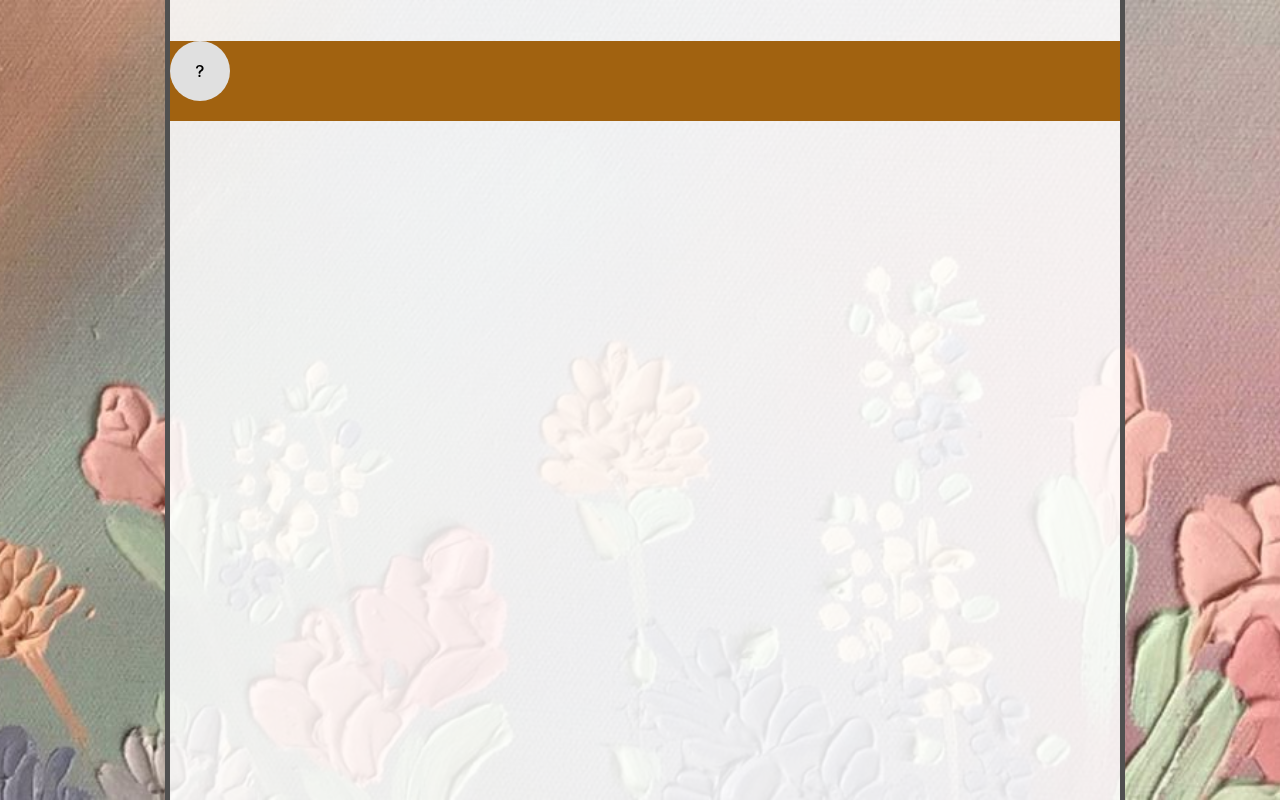
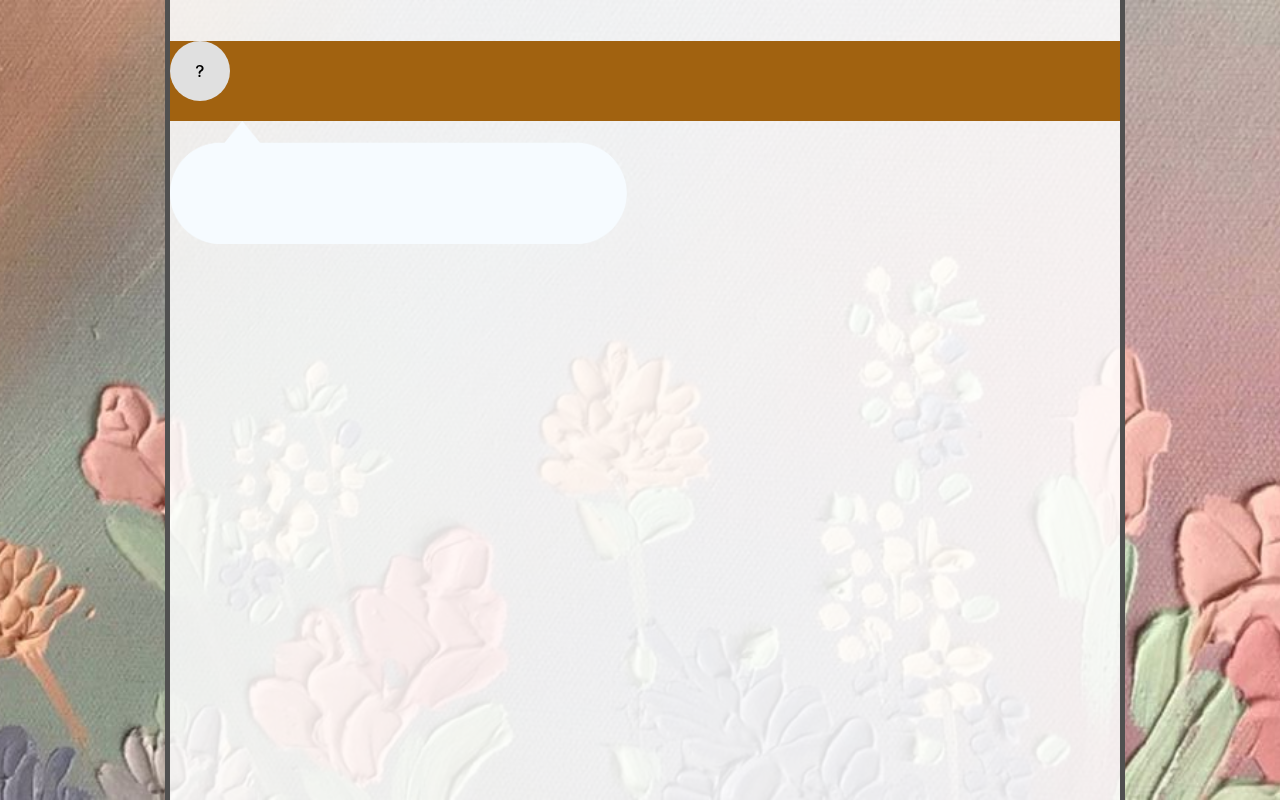
Before and after one commit to wisdomyeon/ToDoList, a React (Create React App) app: page /todo in a window 1280 px wide. Shown: the top 800 px of the page. Built offline with nearby package versions, Linux system fonts and the light colour scheme; a web font is replaced by a local one.

Commit message:
감정상태 modal

```diff
--- a/src/App.css
+++ b/src/App.css
@@ -113,6 +113,14 @@ button {
   transform: translate(-50%, -50%)
 }
 
+.stateModal {
+  height: 10%;
+  width: 50%;
+  display: block;
+  position: static;
+
+}
+
 @media (prefers-reduced-motion: no-preference) {
   .App-logo {
     animation: App-logo-spin infinite 20s linear;
--- a/src/page/MainToDo.jsx
+++ b/src/page/MainToDo.jsx
@@ -1,20 +1,25 @@
-import React from 'react';
+import { React, useState } from 'react';
 import { useRecoilState } from 'recoil';
 import { UserInfoRecoil } from './../recoil/recoil';
-import StateIcon from './../page/component/StateIcon';
+import StateButton from './component/StateButton';
+import StateModal from './component/StateModal';
 
 const MainToDo = () => {
     const [userInfo, setUserInfo] = useRecoilState(UserInfoRecoil);
+    const [modal, setModal] = useState(true);
+    const changeModal = () => {
+        setModal(!modal)
+    };
 
     return (
         <div className='basic_modal2'>
             <h1 className='title'>ToDoList</h1>
             <div className='userInfoDiv'>
-                <StateIcon />
+                <StateButton changeModal={changeModal} />
                 <div className='userInfo'>{userInfo.name}</div>
                 <div className='userInfo'>{userInfo.goal}</div>
             </div>
-
+            {modal ? <StateModal /> : null}
         </div >
     );
 };
--- /dev/null
+++ b/src/page/component/StateButton.jsx
@@ -0,0 +1,16 @@
+import { React, useState } from 'react';
+import { BsQuestionLg } from "react-icons/bs";
+import StateModal from './StateModal';
+
+
+const StateButton = ({ changeModal }) => {
+    return (
+        <>
+            <div className='stateIconOuter' onClick={changeModal}>
+                <BsQuestionLg className='stateIconInner'></BsQuestionLg>
+            </div >
+        </>
+    )
+};
+
+export default StateButton;
--- a/src/page/component/StateIcon.jsx
+++ /dev/null
@@ -1,12 +0,0 @@
-import React from 'react';
-import { BsQuestionLg } from "react-icons/bs";
-
-const StateIcon = () => {
-    return (
-        <div className='stateIconOuter'>
-            <BsQuestionLg className='stateIconInner'></BsQuestionLg>
-        </div >
-    );
-};
-
-export default StateIcon;
--- /dev/null
+++ b/src/page/component/StateModal.jsx
@@ -0,0 +1,11 @@
+import React from 'react';
+
+const StateModal = () => {
+    return (
+        <div >
+            <img className="stateModal" src='StateModal.png' alt='말풍선'></img>
+        </div>
+    );
+};
+
+export default StateModal;
```
Also changed, not shown: public/StateModal.png (added).
